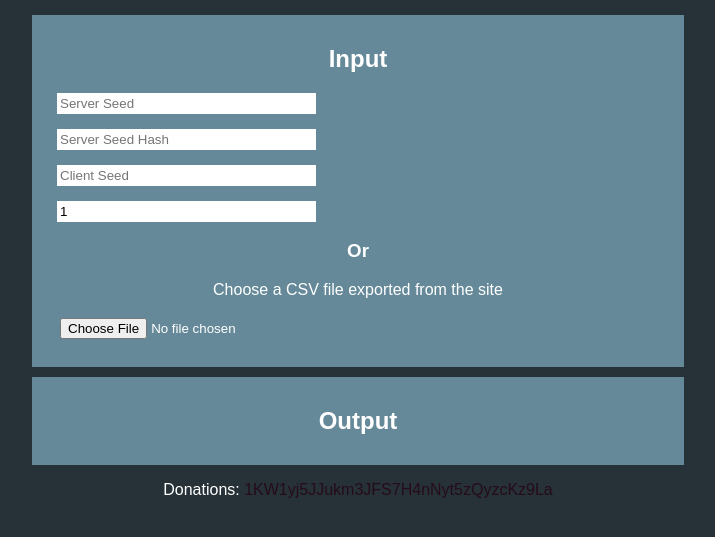
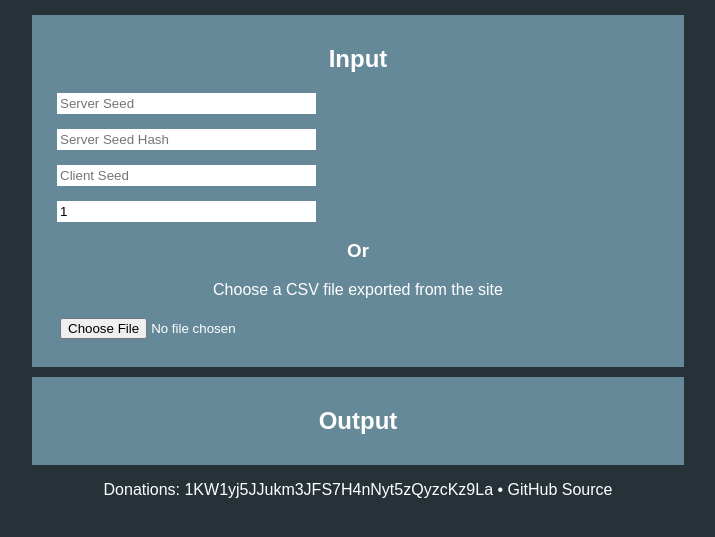
Before and after one commit to RGBKey/yolodice-verifier, a plain HTML site: page index.html in a window 1280 px wide. Shown: the part 65-602 px from the top of the page, without its empty margins (282-997 px from the left). Drawn offline with nearby package versions, Linux system fonts and the light colour scheme.

Commit message:
Add GitHub link, change donation color

```diff
--- a/index.html
+++ b/index.html
@@ -61,7 +61,7 @@
                 </table>
             </div>
         </div>
-        <p class="donation">Donations: <a href="bitcoin:1KW1yj5JJukm3JFS7H4nNyt5zQyzcKz9La?label=YOLOdice%20Verifier%20Donation">1KW1yj5JJukm3JFS7H4nNyt5zQyzcKz9La</a></p>
+        <p class="donation">Donations: <a href="bitcoin:1KW1yj5JJukm3JFS7H4nNyt5zQyzcKz9La?label=YOLOdice%20Verifier%20Donation">1KW1yj5JJukm3JFS7H4nNyt5zQyzcKz9La</a> &bull; <a href="https://github.com/RGBKey/yolodice-verifier">GitHub Source</a></p>
         <script src="main.js"></script>
     </body>
 </html>
--- a/styles.css
+++ b/styles.css
@@ -1,6 +1,6 @@
 a {
     text-decoration: none;
-    color: #260C1A;
+    color: #FFFFFF;
 }
 
 body {
```
